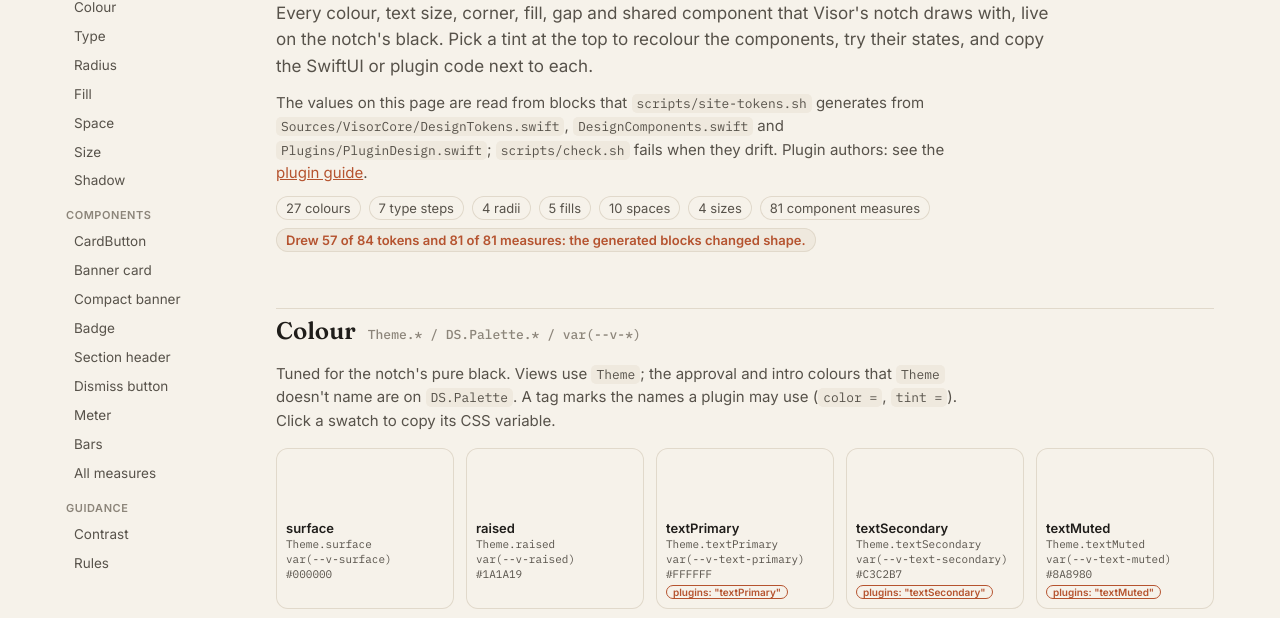
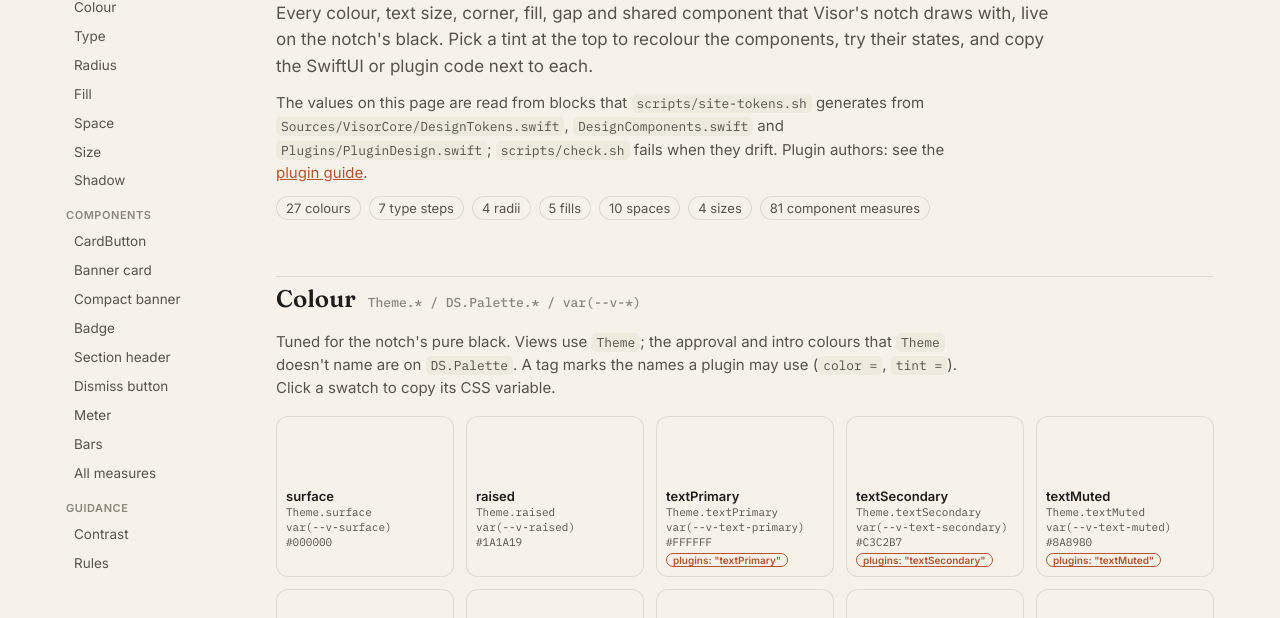
Before and after one commit to tailamphat/visor, a browser extension: page docs/design-system.html in a window 1280 px wide. Shown: the part 178-796 px from the top of the page. Drawn offline with Linux system fonts and the light colour scheme.

Commit message:
fix(design): count only swatch tokens in the design system page's self-check
The contrast contract added --v-on-* on-colour tokens, which the page draws
in the contrast table rather than as swatches, so the self-check warned
"Drew 57 of 84 tokens". --v-on-pace stays counted: it is the onPace colour.

Co-Authored-By: Claude Opus 5.5 <noreply@anthropic.com>
Claude-Session: https://claude.ai/code/session_01HUr51s59cCRsLvVuAF5b8A

```diff
--- a/docs/design-system.html
+++ b/docs/design-system.html
@@ -963,13 +963,16 @@ RoundedRectangle(cornerRadius: DS.Radius.sm, style: .continuous)
   renderType(); renderFills(); renderMeter(); applyTint(); renderAllCode();
 
   // Self-check: everything in the generated blocks is drawn.
+  // The on-colours (--v-on-<fill>: var(...)) are drawn in the contrast table, not as swatches: count only the rest.
+  // (--v-on-pace is the onPace colour itself, so the value decides.)
+  const shownTokens = tokens.filter(t => !(t.v.startsWith("--v-on-") && t.value.startsWith("var(")));
   const drawnTokens = new Set($$("[data-token]").map(e => e.dataset.token)).size;
   const drawnMeasures = $$("[data-measure]").length;
-  const ok = drawnTokens === tokens.length && drawnMeasures === measures.length && tokens.length > 0 && measures.length > 0;
-  document.documentElement.dataset.rendered = `${drawnTokens}/${tokens.length} tokens, ${drawnMeasures}/${measures.length} measures`;
+  const ok = drawnTokens === shownTokens.length && drawnMeasures === measures.length && tokens.length > 0 && measures.length > 0;
+  document.documentElement.dataset.rendered = `${drawnTokens}/${shownTokens.length} tokens, ${drawnMeasures}/${measures.length} measures`;
   document.documentElement.dataset.ok = ok;
   $("#facts").innerHTML = `<span>${palette.length} colours</span><span>${typeSteps.length} type steps</span><span>${radii.length} radii</span><span>${fills.length} fills</span><span>${spaces.length} spaces</span><span>${sizes.length} sizes</span><span>${measures.length} component measures</span>` +
-    (ok ? "" : `<span class="warn">Drew ${drawnTokens} of ${tokens.length} tokens and ${drawnMeasures} of ${measures.length} measures: the generated blocks changed shape.</span>`);
+    (ok ? "" : `<span class="warn">Drew ${drawnTokens} of ${shownTokens.length} tokens and ${drawnMeasures} of ${measures.length} measures: the generated blocks changed shape.</span>`);
 })();
 </script>
 </body>
```
